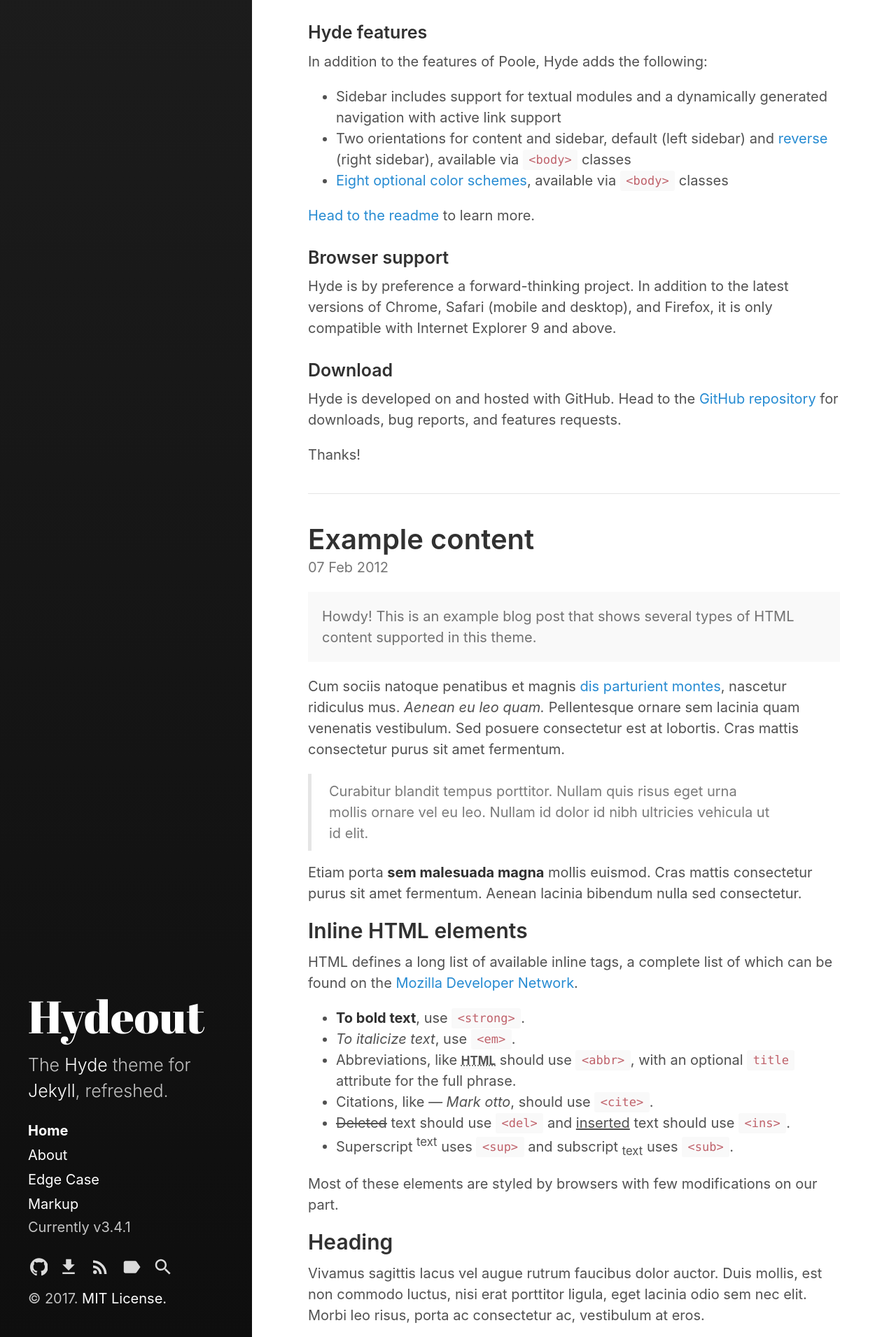
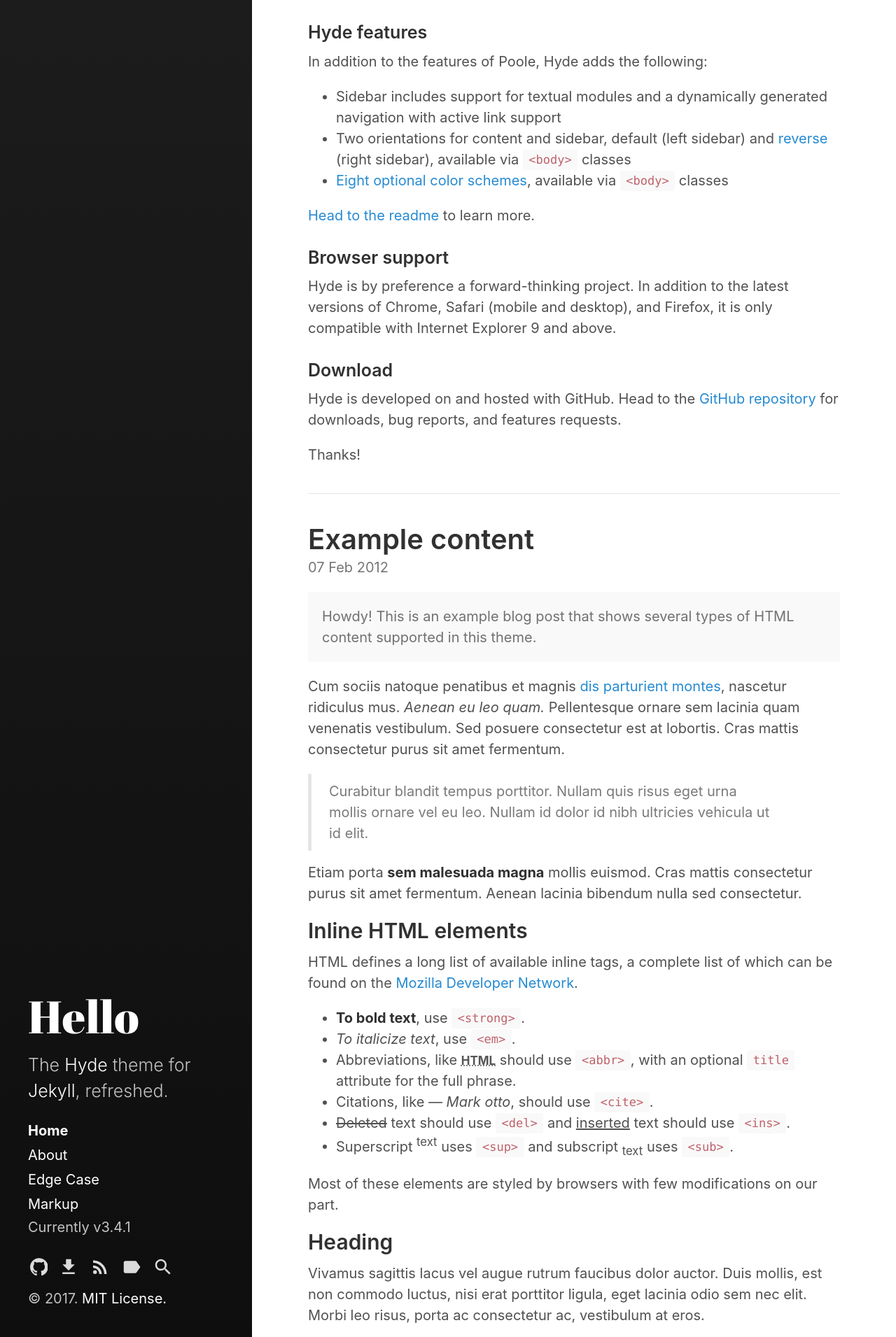
Before and after one commit to Hong3eee/Hong3eee.github.io, a Jekyll site: the page built from index.html, in a window 1280 px wide. Shown: the part 3089-5000 px from the top of the page at 70% size. Built offline with Jekyll 4.4.1, drawn with Linux system fonts in a browser that asks for light colours; the list of posts is cut into pages by our own code.

Commit message:
Update _config.yml

```diff
--- a/_config.yml
+++ b/_config.yml
@@ -3,7 +3,7 @@ markdown:         kramdown
 highlighter:      rouge
 
 # Setup
-title:            Hydeout
+title:            Hello
 tagline:          'A Jekyll theme'
 description:      'The <a href="http://hyde.getpoole.com" target="_blank">Hyde</a> theme for <a href="http://jekyllrb.com" target="_blank">Jekyll</a>, refreshed.'
 url:              https://fongandrew.github.io/hydeout
@@ -14,7 +14,7 @@ baseurl:          # the optional subpath of your site, e.g. "/blog"
                   # sidebar_blog_link below.
 
 author:
-  name:           'Andrew Fong'
+  name:           'Hongseok Kim'
   url:            https://twitter.com/fongandrewc
 
 paginate:         5
```
